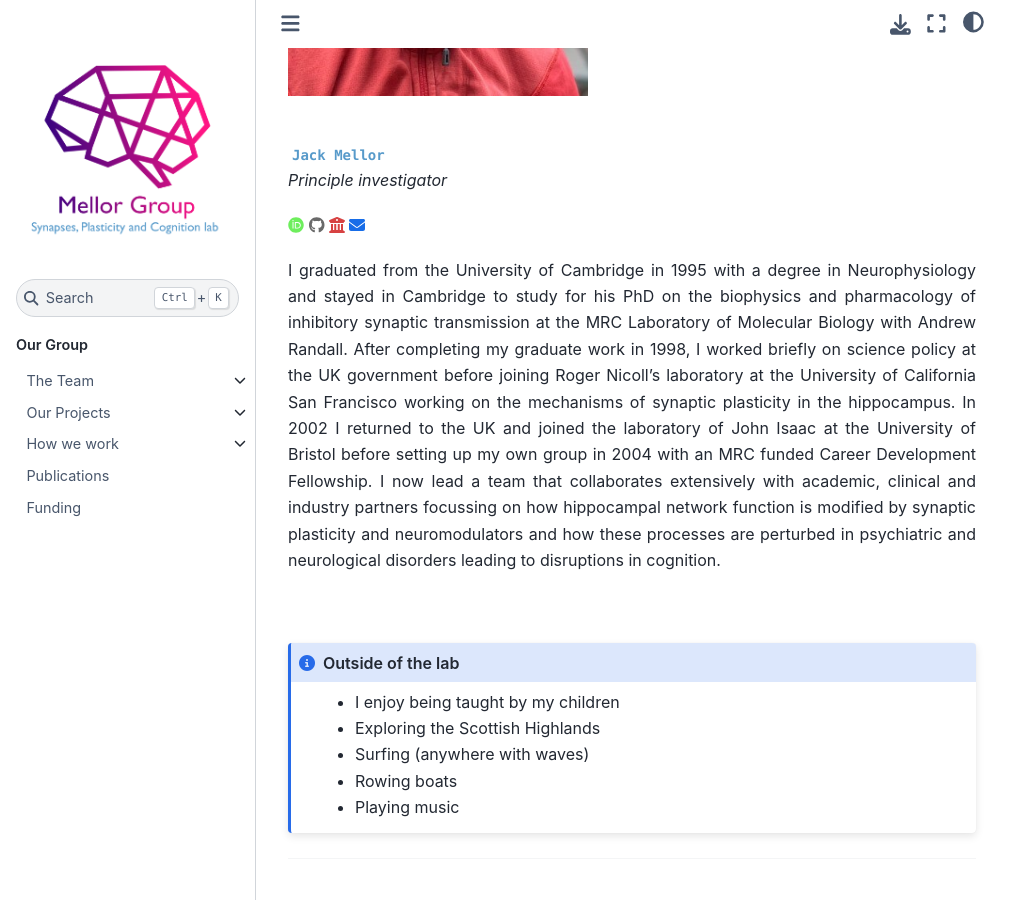
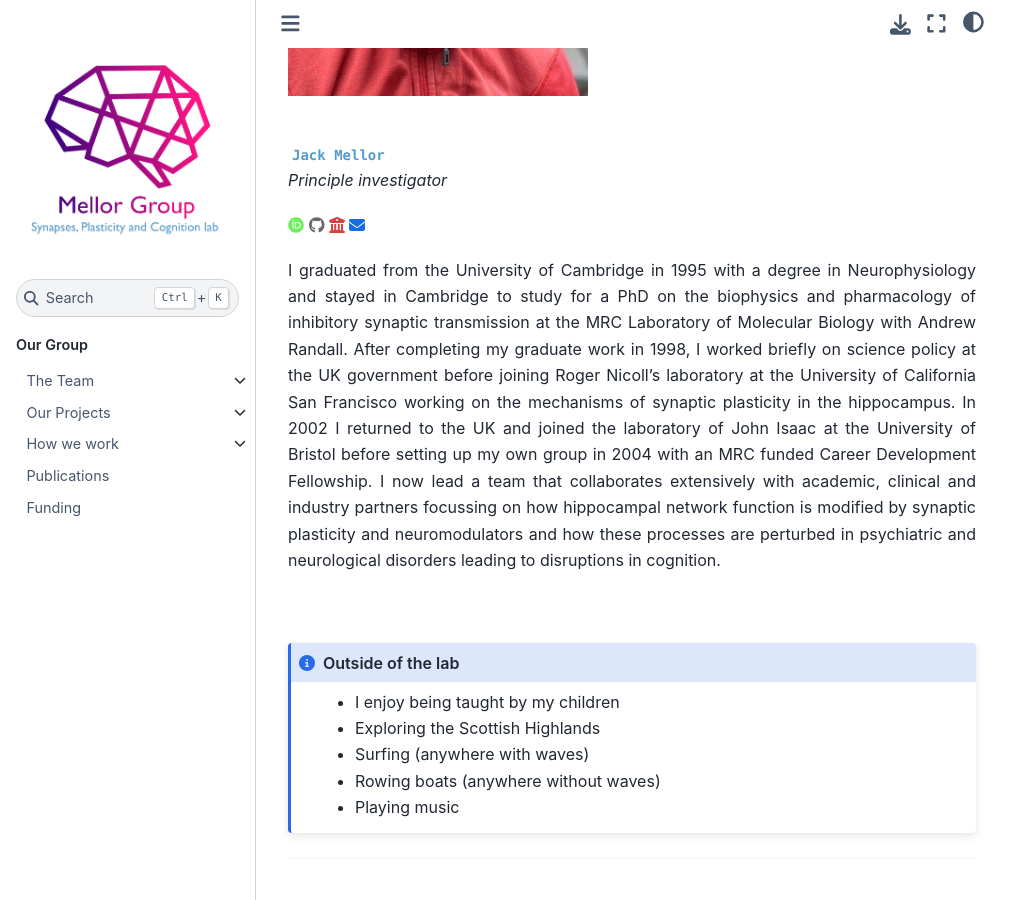
Before and after one commit to mellor-lab/mellor-lab.github.io, a Jupyter Book: the page built from book/contents/our-team/members/jackmellor.md, in a window 1280 px wide and 900 px high, scrolled down 472 px. Shown: the whole window, without its empty margins (0-1031 px from the left). Built offline with Jupyter Book 1.0.4 settings and Sphinx 7.4.7 and the Sphinx Book theme 1.1.4, drawn with Linux system fonts in a browser that asks for light colours.

Commit message:
Update jackmellor.md

```diff
--- a/book/contents/our-team/members/jackmellor.md
+++ b/book/contents/our-team/members/jackmellor.md
@@ -18,7 +18,7 @@
 [<i class="fa-solid fa-envelope"></i>](mailto:USERNAME@ORGANIZATION.NET)
 
 
-I graduated from the University of Cambridge in 1995 with a degree in Neurophysiology and stayed in Cambridge to study for his PhD on the biophysics and pharmacology of inhibitory synaptic transmission at the MRC Laboratory of Molecular Biology with Andrew Randall. After completing my graduate work in 1998, I worked briefly on science policy at the UK government before joining Roger Nicoll’s laboratory at the University of California San Francisco working on the mechanisms of synaptic plasticity in the hippocampus. In 2002 I returned to the UK and joined the laboratory of John Isaac at the University of Bristol before setting up my own group in 2004 with an MRC funded Career Development Fellowship. I now lead a team that collaborates extensively with academic, clinical and industry partners focussing on how hippocampal network function is modified by synaptic plasticity and neuromodulators and how these processes are perturbed in psychiatric and neurological disorders leading to disruptions in cognition.
+I graduated from the University of Cambridge in 1995 with a degree in Neurophysiology and stayed in Cambridge to study for a PhD on the biophysics and pharmacology of inhibitory synaptic transmission at the MRC Laboratory of Molecular Biology with Andrew Randall. After completing my graduate work in 1998, I worked briefly on science policy at the UK government before joining Roger Nicoll’s laboratory at the University of California San Francisco working on the mechanisms of synaptic plasticity in the hippocampus. In 2002 I returned to the UK and joined the laboratory of John Isaac at the University of Bristol before setting up my own group in 2004 with an MRC funded Career Development Fellowship. I now lead a team that collaborates extensively with academic, clinical and industry partners focussing on how hippocampal network function is modified by synaptic plasticity and neuromodulators and how these processes are perturbed in psychiatric and neurological disorders leading to disruptions in cognition.
 
 
 &nbsp;
@@ -30,7 +30,7 @@
 - I enjoy being taught by my children
 - Exploring the Scottish Highlands
 - Surfing (anywhere with waves)
-- Rowing boats
+- Rowing boats (anywhere without waves)
 - Playing music
 
 
```
